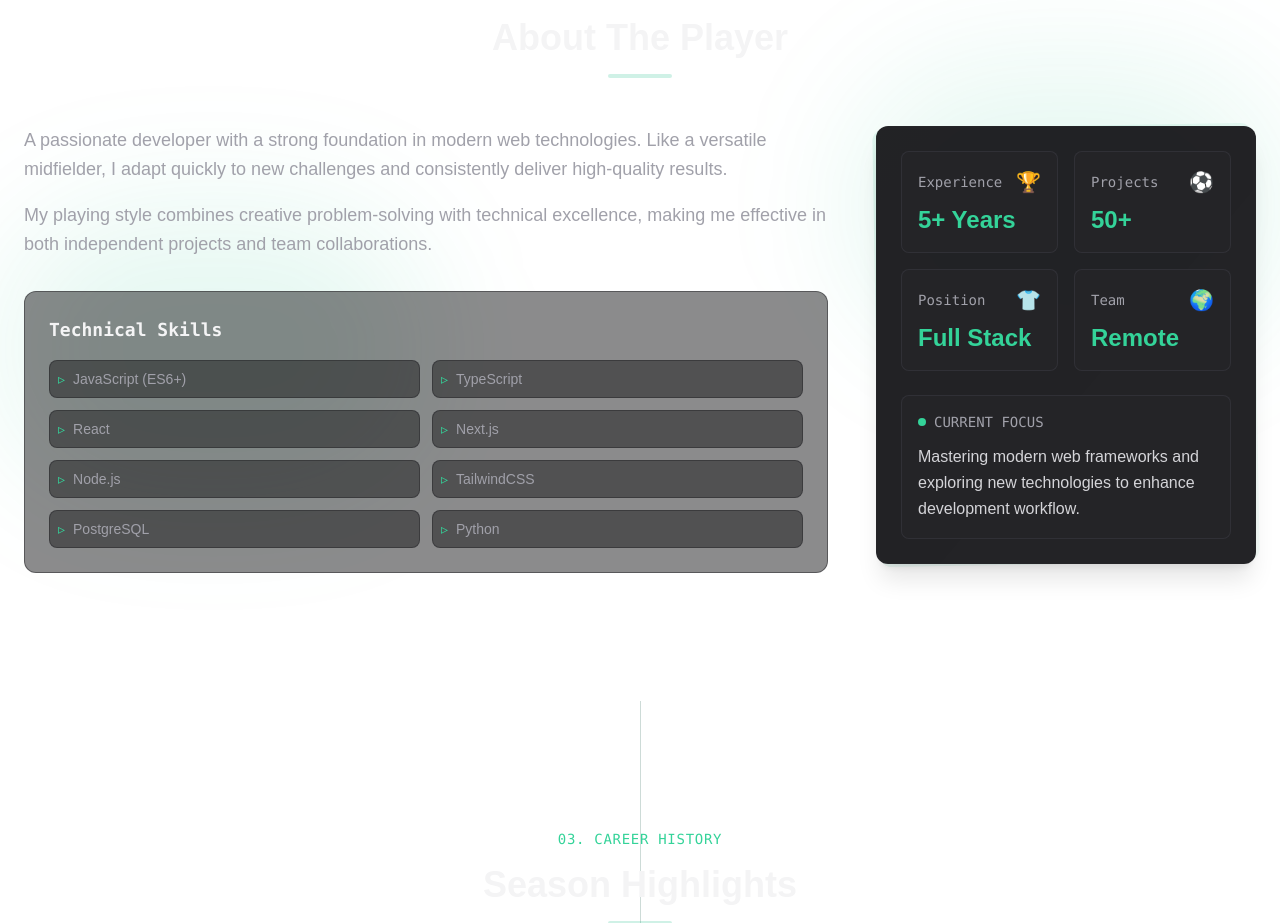
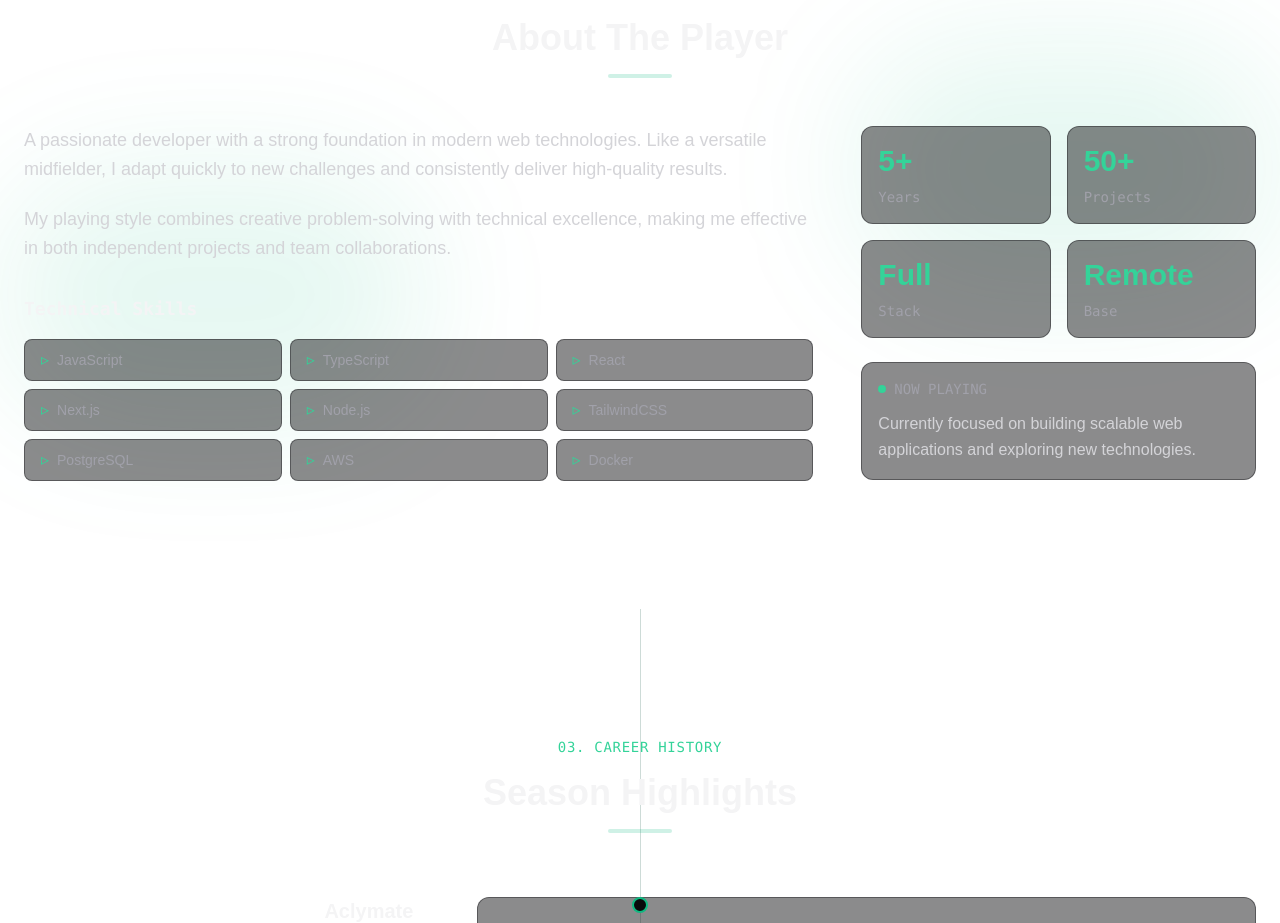
Before and after one commit to farukkandemir/portfolio-website, a Next.js app: page / in a window 1280 px wide. Shown: the part 946-1869 px from the top of the page. Built offline with nearby package versions, Linux system fonts and the light colour scheme.

Commit message:
improved about page.

```diff
--- a/components/sections/About.tsx
+++ b/components/sections/About.tsx
@@ -7,10 +7,10 @@ type StatType = {
 };
 
 const stats: StatType[] = [
-  { label: "Experience", value: "5+ Years", icon: "🏆" },
+  { label: "Years", value: "5+", icon: "🏆" },
   { label: "Projects", value: "50+", icon: "⚽" },
-  { label: "Position", value: "Full Stack", icon: "👕" },
-  { label: "Team", value: "Remote", icon: "🌍" },
+  { label: "Stack", value: "Full", icon: "👕" },
+  { label: "Base", value: "Remote", icon: "🌍" },
 ];
 
 const About = () => {
@@ -35,16 +35,17 @@ const About = () => {
             <div className="w-16 h-1 bg-emerald-500/20 rounded-full" />
           </div>
 
-          <div className="grid lg:grid-cols-[1fr,auto] gap-12 items-start">
+          <div className="grid lg:grid-cols-[2fr,1fr] gap-12 items-start">
             {/* Profile Content */}
             <div className="space-y-8">
-              <div className="prose prose-zinc dark:prose-invert max-w-none space-y-4">
-                <p className="text-zinc-400 leading-relaxed text-lg">
+              {/* Bio */}
+              <div className="prose prose-zinc dark:prose-invert max-w-none space-y-5">
+                <p className="text-lg text-zinc-300 leading-relaxed">
                   A passionate developer with a strong foundation in modern web
                   technologies. Like a versatile midfielder, I adapt quickly to
                   new challenges and consistently deliver high-quality results.
                 </p>
-                <p className="text-zinc-400 leading-relaxed text-lg">
+                <p className="text-lg text-zinc-300 leading-relaxed">
                   My playing style combines creative problem-solving with
                   technical excellence, making me effective in both independent
                   projects and team collaborations.
@@ -52,66 +53,68 @@ const About = () => {
               </div>
 
               {/* Tech Stack */}
-              <div className="space-y-4 p-6 bg-zinc-900/50 rounded-xl border border-zinc-800/50">
+              <div className="space-y-4">
                 <h3 className="text-lg font-semibold text-zinc-100 font-mono">
                   Technical Skills
                 </h3>
-                <ul className="grid grid-cols-2 gap-3 text-sm">
+                <div className="grid grid-cols-2 sm:grid-cols-3 gap-2">
                   {[
-                    "JavaScript (ES6+)",
+                    "JavaScript",
                     "TypeScript",
                     "React",
                     "Next.js",
                     "Node.js",
                     "TailwindCSS",
                     "PostgreSQL",
-                    "Python",
+                    "AWS",
+                    "Docker",
                   ].map((tech) => (
-                    <li
+                    <div
                       key={tech}
-                      className="flex items-center gap-2 text-zinc-400 bg-zinc-900/50 p-2 rounded-lg border border-zinc-800/50"
+                      className="flex items-center gap-2 text-zinc-400 bg-zinc-900/50 px-4 py-2 rounded-lg border border-zinc-800/50 hover:border-emerald-500/50 hover:text-emerald-300 transition-colors"
                     >
                       <span className="text-emerald-400">▹</span>
-                      {tech}
-                    </li>
+                      <span className="text-sm">{tech}</span>
+                    </div>
                   ))}
-                </ul>
+                </div>
               </div>
             </div>
 
             {/* Stats Card */}
-            <div className="lg:w-[380px] relative">
-              <div className="absolute inset-0 bg-gradient-to-br from-emerald-500/10 to-emerald-500/5 rounded-xl -rotate-1" />
-              <div className="relative p-6 bg-zinc-900/95 border border-zinc-800/50 rounded-xl shadow-xl">
-                {/* Player Stats */}
+            <div className="relative">
+              <div className="sticky top-24 space-y-6">
+                {/* Stats Grid */}
                 <div className="grid grid-cols-2 gap-4">
                   {stats.map((stat) => (
                     <div
                       key={stat.label}
-                      className="space-y-2 p-4 rounded-lg bg-zinc-800/50 border border-zinc-700/50"
+                      className="group relative overflow-hidden p-4 bg-zinc-900/50 rounded-xl border border-zinc-800/50 hover:border-emerald-500/50 transition-colors"
                     >
-                      <div className="flex items-center justify-between">
-                        <p className="text-sm text-zinc-400 font-mono">
+                      <div className="absolute inset-0 bg-gradient-to-br from-emerald-500/5 via-transparent to-transparent opacity-0 group-hover:opacity-100 transition-opacity" />
+                      <div className="relative space-y-2">
+                        <p className="text-3xl font-bold text-emerald-400">
+                          {stat.value}
+                        </p>
+                        <p className="text-sm font-mono text-zinc-400">
                           {stat.label}
                         </p>
-                        <span className="text-xl">{stat.icon}</span>
                       </div>
-                      <p className="text-2xl font-bold text-emerald-400">
-                        {stat.value}
-                      </p>
                     </div>
                   ))}
                 </div>
 
-                {/* Additional Info */}
-                <div className="mt-6 p-4 rounded-lg bg-zinc-800/50 border border-zinc-700/50">
-                  <h4 className="text-sm font-mono text-zinc-400 mb-3 flex items-center gap-2">
-                    <span className="w-2 h-2 bg-emerald-400 rounded-full" />
-                    CURRENT FOCUS
-                  </h4>
+                {/* Current Focus */}
+                <div className="p-4 bg-zinc-900/50 rounded-xl border border-zinc-800/50">
+                  <div className="flex items-center gap-2 mb-3">
+                    <div className="w-2 h-2 bg-emerald-400 rounded-full" />
+                    <h4 className="text-sm font-mono text-zinc-400">
+                      NOW PLAYING
+                    </h4>
+                  </div>
                   <p className="text-zinc-300 leading-relaxed">
-                    Mastering modern web frameworks and exploring new
-                    technologies to enhance development workflow.
+                    Currently focused on building scalable web applications and
+                    exploring new technologies.
                   </p>
                 </div>
               </div>
```
